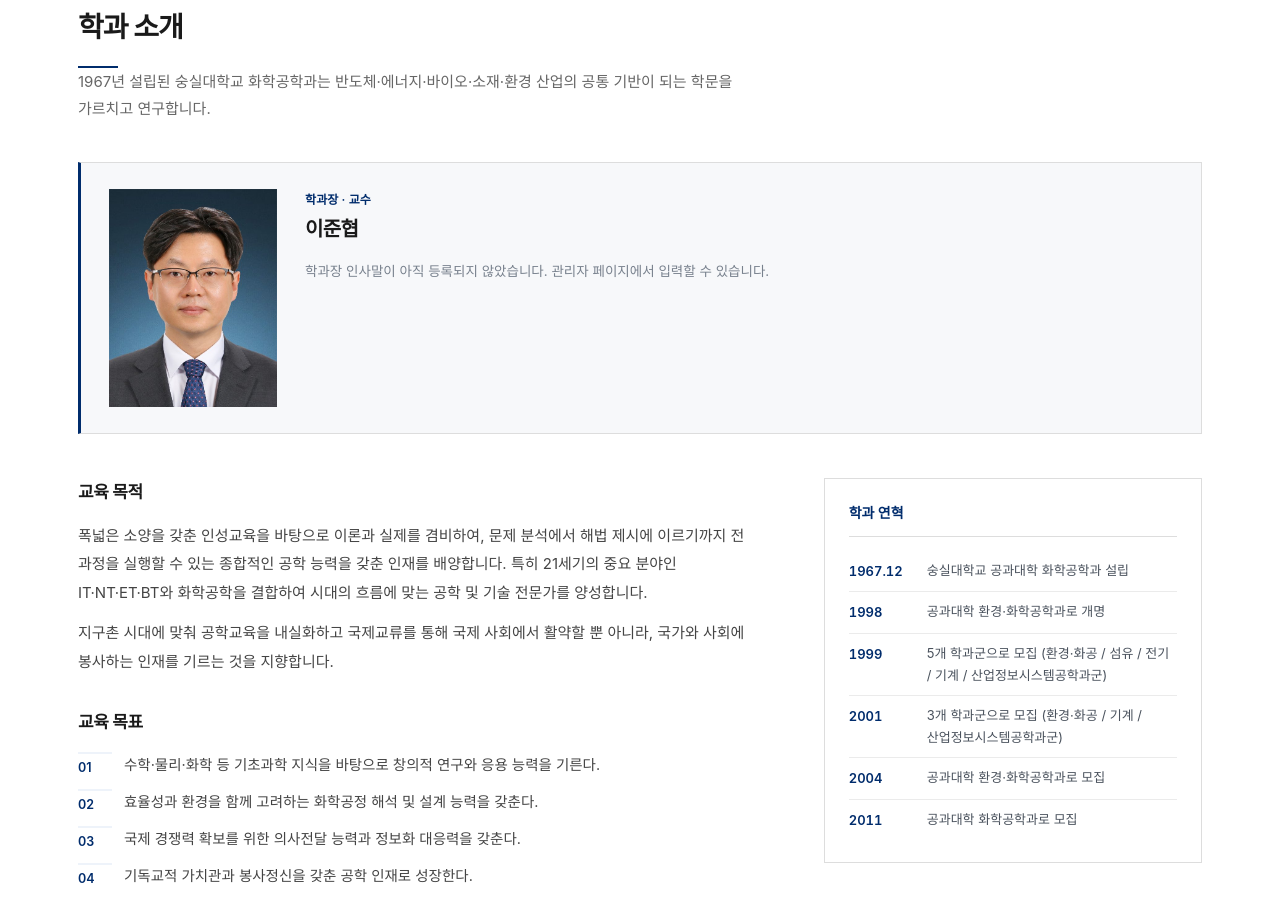
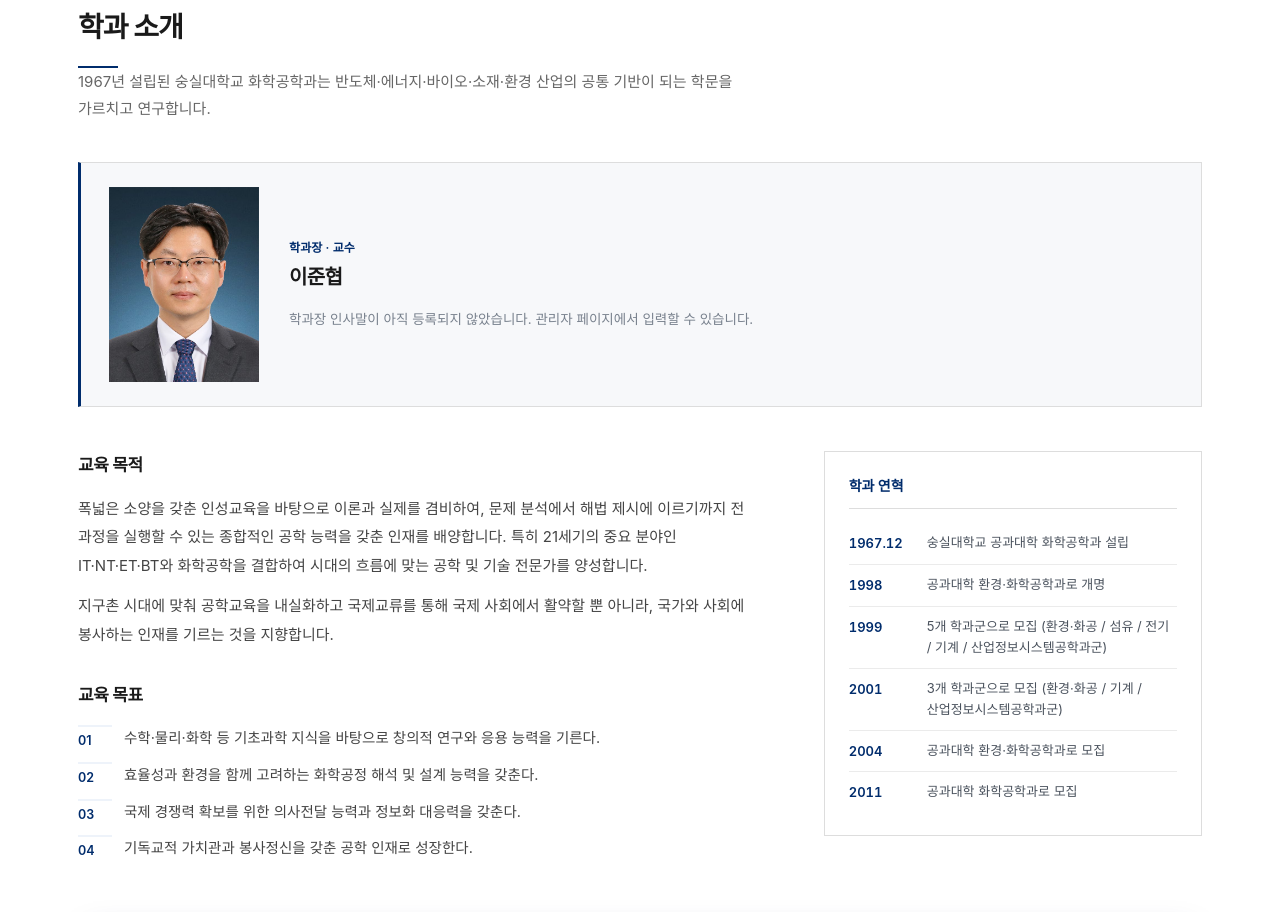
Before and after one commit to dohyun0853/SSU-cheme, a plain HTML site: page index.html in a window 1280 px wide. Shown: the part 1012-1924 px from the top of the page. Drawn offline with nearby package versions, Linux system fonts and the light colour scheme; a web font is replaced by a local one.

Commit message:
style: 학과장 인사말 블록 여백·사진 폭 정돈 (v4.3)

```diff
--- a/assets/css/style.css
+++ b/assets/css/style.css
@@ -668,19 +668,18 @@ input[type="search"]::-webkit-search-decoration { -webkit-appearance: none; appe
 /* ---------------------------------------------------------------- about : 학과장 인사말 · 주요 성과 */
 .greet-block {
   display: grid;
-  grid-template-columns: 168px minmax(0, 1fr);
-  gap: 28px;
-  align-items: start;
+  grid-template-columns: 150px minmax(0, 1fr);
+  gap: 30px;
+  align-items: center;
   margin: 0 0 44px;
-  padding: 26px 28px;
+  padding: 24px 28px;
   border: 1px solid var(--line);
   border-left: 3px solid var(--navy);
   background: var(--bg-soft);
-  align-items: stretch;
 }
 .greet-photo {
   margin: 0;
-  width: 168px;
+  width: 150px;
   aspect-ratio: 817 / 1061;
   overflow: hidden;
   background: #E7EAF0;
@@ -1385,8 +1384,8 @@ h1, h2, h3, h4, .section-title, .sub-title, .guide-sec-title, .guide-box-title {
   .section-head--split { grid-template-columns: 1fr; gap: 16px; }
   .section-head--split .section-desc { padding-top: 0; }
   .about-grid { grid-template-columns: 1fr; gap: 32px; }
-  .greet-block { grid-template-columns: 120px minmax(0, 1fr); gap: 20px; padding: 22px 22px; }
-  .greet-photo { width: 120px; }
+  .greet-block { grid-template-columns: 124px minmax(0, 1fr); gap: 22px; padding: 22px 22px; align-items: center; }
+  .greet-photo { width: 124px; }
   .achieve-head { grid-template-columns: 1fr; gap: 10px; }
   .achieve-grid { grid-template-columns: repeat(2, minmax(0, 1fr)); }
   .career-head { grid-template-columns: 1fr; gap: 10px; }
@@ -1500,7 +1499,7 @@ h1, h2, h3, h4, .section-title, .sub-title, .guide-sec-title, .guide-box-title {
 
   /* 터치 목표 크기 44px 이상 확보 */
   .notice-tab { min-height: 46px; }
-  .greet-block { grid-template-columns: 1fr; gap: 16px; padding: 20px 18px; }
+  .greet-block { grid-template-columns: 1fr; gap: 16px; padding: 20px 18px; align-items: start; }
   .greet-photo { width: 104px; }
   .greet-name { font-size: 18px; margin-bottom: 9px; }
   .greet-text { font-size: 14px; line-height: 1.85; }
```
